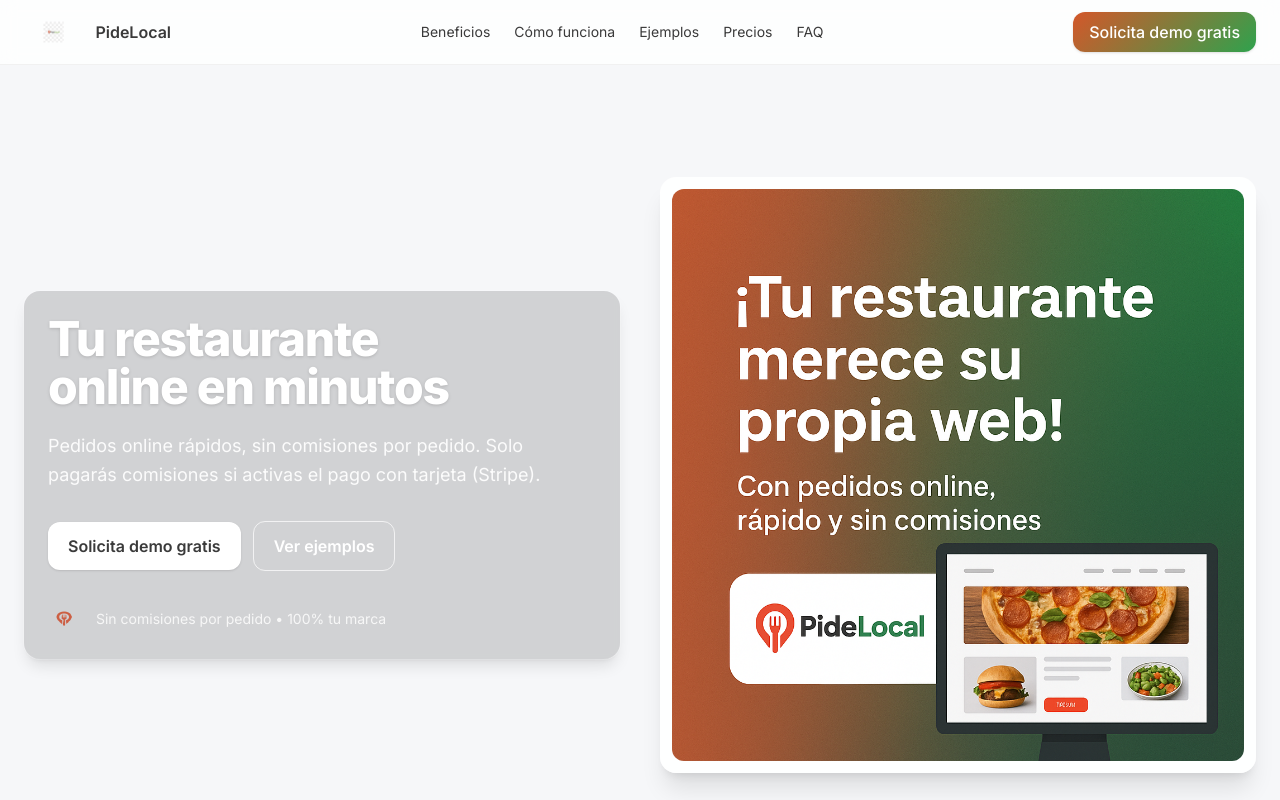
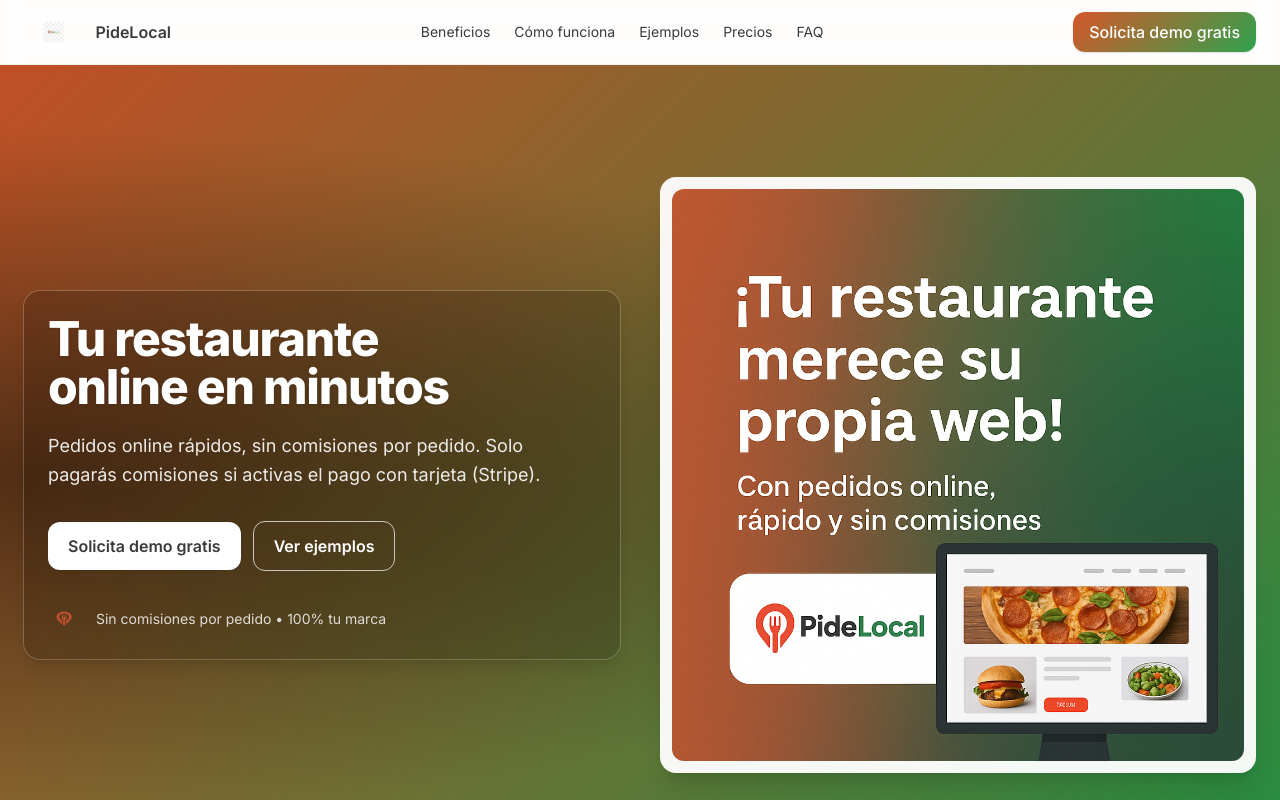
Before and after one commit to RaulPGr/pidelocal-landing, a Next.js app: page / in a window 1280 px wide. Shown: the top 800 px of the page. Built offline with nearby package versions, Linux system fonts and the light colour scheme.

Commit message:
fix: corregida URL webhook Sheets

```diff
--- a/app/page.tsx
+++ b/app/page.tsx
@@ -198,7 +198,7 @@ export default function Page() {
   };
 
   return (
-    <main className="min-h-screen bg-brand-light text-brand-dark">
+    <main className="min-h-screen text-brand-dark">
       {/* ====== NAVBAR ====== */}
       <header className="sticky top-0 z-50 bg-white/80 backdrop-blur border-b border-black/5">
         <div className="mx-auto max-w-7xl px-4 sm:px-6 py-3 flex items-center justify-between">
@@ -583,7 +583,7 @@ export default function Page() {
       </section>
 
      {/* ====== FOOTER ====== */}
-<footer className="border-t bg-white">
+<footer className="border-t bg-transparent">
   <div className="mx-auto max-w-7xl px-4 sm:px-6 py-8 flex flex-col md:flex-row items-center justify-between gap-4">
     {/* Marca + derechos */}
     <div className="flex items-center gap-3">
```
